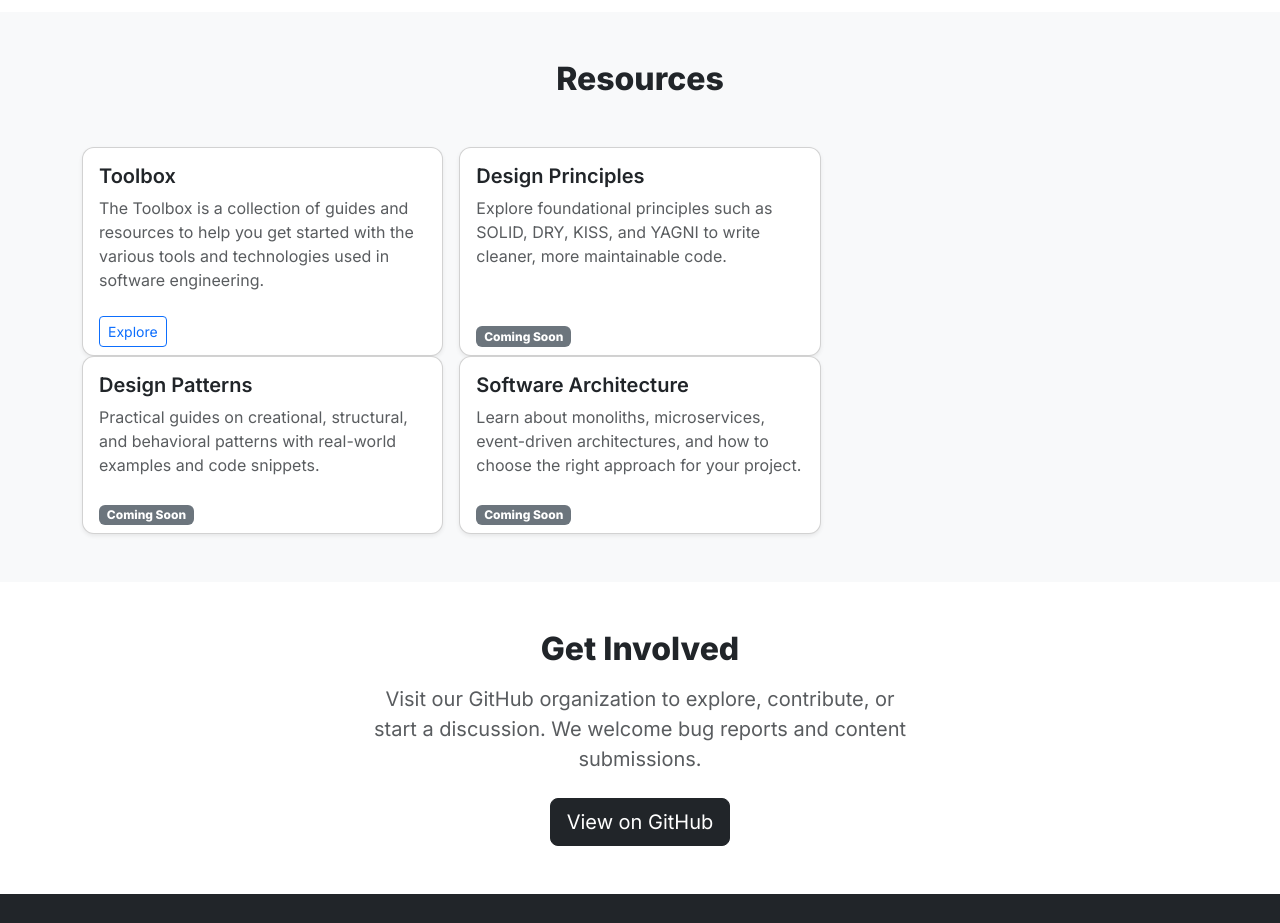
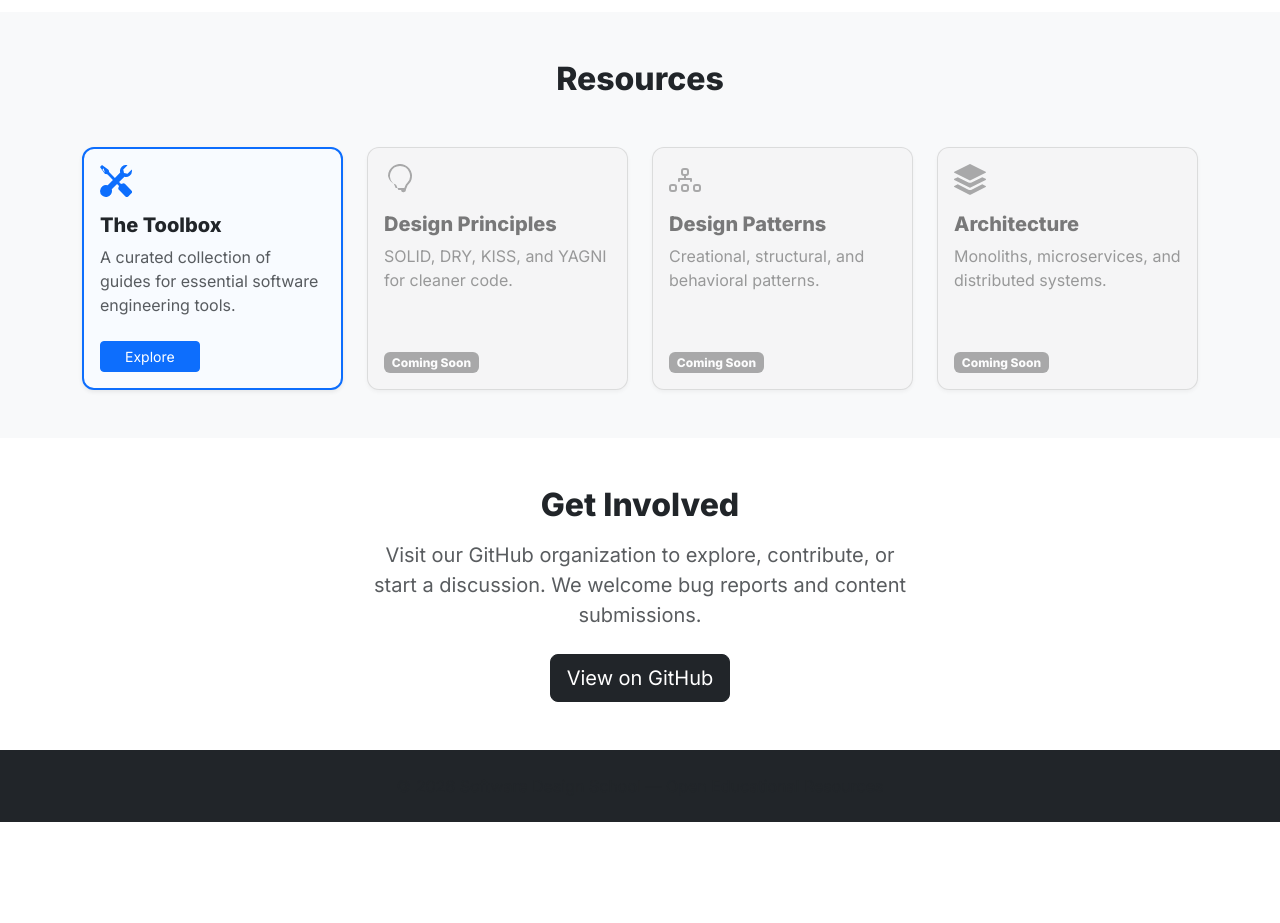
Before and after one commit to sds-edu/sds-edu.github.io, a website: page index.html in a window 1280 px wide. Shown: the part 780-1703 px from the top of the page. After the commit the page ends 1602 px from the top, so only its background shows below. Drawn offline with Linux system fonts and the light colour scheme.

Commit message:
feat: redesign resources

```diff
--- a/css/style.css
+++ b/css/style.css
@@ -20,9 +20,21 @@ html {
   overflow: hidden;
 }
 
-.card:hover {
-  transform: translateY(-4px);
-  box-shadow: 0 0.5rem 1.5rem rgba(0, 0, 0, 0.15) !important;
+.resource-card-available {
+  border: 2px solid #0d6efd;
+  background-color: #f8fbff;
+}
+
+.resource-card-available:hover {
+  transform: translateY(-5px);
+  box-shadow: 0 0.5rem 1.5rem rgba(13, 110, 253, 0.15) !important;
+}
+
+.resource-card-unavailable {
+  opacity: 0.6;
+  filter: grayscale(1);
+  background-color: #f4f4f4;
+  cursor: not-allowed;
 }
 
 .nav-link {
--- a/index.html
+++ b/index.html
@@ -69,67 +69,86 @@
   <section id="resources" class="py-5 bg-light">
     <div class="container">
       <h2 class="fw-bold text-center mb-5">Resources</h2>
-      <div class="row g-3">
+      <div class="row g-4 justify-content-center">
 
-        <div class="col-md-4">
-          <div class="card h-100 shadow-sm">
+        <!-- Toolbox (Available) -->
+        <div class="col-md-6 col-lg-3">
+          <a href="toolbox.html" class="text-decoration-none h-100 d-block">
+            <div class="card h-100 shadow-sm resource-card-available">
               <div class="card-body">
-              <h5 class="card-title fw-semibold">Toolbox</h5>
+                <div class="mb-3">
+                  <svg xmlns="http://www.w3.org/2000/svg" width="32" height="32" fill="currentColor" class="bi bi-tools text-primary" viewBox="0 0 16 16">
+                    <path d="M1 0 0 1l2.2 3.081a1 1 0 0 0 .815.419h.07a1 1 0 0 1 .708.293l2.675 2.675-2.617 2.654A3.003 3.003 0 0 0 0 13a3 3 0 1 0 5.878-.851l2.654-2.617.968.968-.305.914a1 1 0 0 0 .242 1.023l3.27 3.27a.997.997 0 0 0 1.414 0l1.586-1.586a.997.997 0 0 0 0-1.414l-3.27-3.27a1 1 0 0 0-1.023-.242L10.5 9.5l-.96-.96 2.68-2.643A3.005 3.005 0 0 0 16 3c0-.269-.035-.53-.102-.777l-2.14 2.141L12 4l-.364-1.757L13.777.102a3 3 0 0 0-3.675 3.68L7.459 6.458l-2.676-2.676a1 1 0 0 1-.293-.707v-.07a1 1 0 0 0-.419-.814L1 0Zm1.5 3.94c.074.121.155.237.243.347l-1.492-2.088.514-.514L2.5 3.94Z"/>
+                  </svg>
+                </div>
+                <h5 class="card-title fw-bold text-dark">The Toolbox</h5>
                 <p class="card-text text-muted">
-                The Toolbox is a collection of guides and resources to
-                help you get started with the various tools and
-                technologies used in software engineering.
+                  A curated collection of guides for essential software engineering tools.
                 </p>
               </div>
-            <div class="card-footer bg-transparent border-0">
-              <a href="toolbox.html" class="btn btn-outline-primary btn-sm">Explore</a>
+              <div class="card-footer bg-transparent border-0 pb-3">
+                <button class="btn btn-primary btn-sm px-4">Explore</button>
               </div>
             </div>
+          </a>
         </div>
 
-        <div class="col-md-4">
-          <div class="card h-100 shadow-sm">
+        <!-- Design Principles (Unavailable) -->
+        <div class="col-md-6 col-lg-3">
+          <div class="card h-100 shadow-sm resource-card-unavailable">
             <div class="card-body">
-              <h5 class="card-title fw-semibold">Design Principles</h5>
+              <div class="mb-3">
+                <svg xmlns="http://www.w3.org/2000/svg" width="32" height="32" fill="currentColor" class="bi bi-lightbulb text-secondary" viewBox="0 0 16 16">
+                  <path d="M2 6a6 6 0 1 1 10.174 4.31c-.203.196-.359.4-.453.619l-.762 1.769A.5.5 0 0 1 8.5 13h-1a.5.5 0 0 1-.46-.3l-.761-1.77a1.964 1.964 0 0 0-.453-.618A5.984 5.984 0 0 1 2 6zm6-5a5 5 0 0 0-3.479 8.592c.263.254.514.564.676.941L5.83 12h4.342l.632-1.467c.162-.377.413-.687.676-.941A5 5 0 0 0 8 1z"/>
+                </svg>
+              </div>
+              <h5 class="card-title fw-bold">Design Principles</h5>
               <p class="card-text text-muted">
-                Explore foundational principles such as SOLID, DRY, KISS, and
-                YAGNI to write cleaner, more maintainable code.
+                SOLID, DRY, KISS, and YAGNI for cleaner code.
               </p>
             </div>
-            <div class="card-footer bg-transparent border-0">
-              <span class="badge bg-secondary">Coming Soon</span>
-            </div>
-          </div>
-        </div>
-      </div>
-
-      <div class="row g-3">
-
-        <div class="col-md-4">
-          <div class="card h-100 shadow-sm">
-            <div class="card-body">
-              <h5 class="card-title fw-semibold">Design Patterns</h5>
-              <p class="card-text text-muted">
-                Practical guides on creational, structural, and behavioral
-                patterns with real-world examples and code snippets.
-              </p>
-            </div>
-            <div class="card-footer bg-transparent border-0">
+            <div class="card-footer bg-transparent border-0 pb-3">
               <span class="badge bg-secondary">Coming Soon</span>
             </div>
           </div>
         </div>
 
-        <div class="col-md-4">
-          <div class="card h-100 shadow-sm">
+        <!-- Design Patterns (Unavailable) -->
+        <div class="col-md-6 col-lg-3">
+          <div class="card h-100 shadow-sm resource-card-unavailable">
             <div class="card-body">
-              <h5 class="card-title fw-semibold">Software Architecture</h5>
+              <div class="mb-3">
+                <svg xmlns="http://www.w3.org/2000/svg" width="32" height="32" fill="currentColor" class="bi bi-diagram-3 text-secondary" viewBox="0 0 16 16">
+                  <path fill-rule="evenodd" d="M6 3.5A1.5 1.5 0 0 1 7.5 2h1A1.5 1.5 0 0 1 10 3.5v1A1.5 1.5 0 0 1 8.5 6v1H11a.5.5 0 0 1 .5.5v1a.5.5 0 0 1-1 0V8h-5v.5a.5.5 0 0 1-1 0v-1A.5.5 0 0 1 5 7h2.5V6A1.5 1.5 0 0 1 6 4.5v-1zM8.5 5a.5.5 0 0 0 .5-.5v-1a.5.5 0 0 0-.5-.5h-1a.5.5 0 0 0-.5.5v1a.5.5 0 0 0 .5.5h1zM0 11.5A1.5 1.5 0 0 1 1.5 10h1A1.5 1.5 0 0 1 4 11.5v1A1.5 1.5 0 0 1 2.5 14h-1A1.5 1.5 0 0 1 0 12.5v-1zm1.5-.5a.5.5 0 0 0-.5.5v1a.5.5 0 0 0 .5.5h1a.5.5 0 0 0 .5-.5v-1a.5.5 0 0 0-.5-.5h-1zm4.5.5A1.5 1.5 0 0 1 7.5 10h1a1.5 1.5 0 0 1 1.5 1.5v1A1.5 1.5 0 0 1 8.5 14h-1A1.5 1.5 0 0 1 6 12.5v-1zm1.5-.5a.5.5 0 0 0-.5.5v1a.5.5 0 0 0 .5.5h1a.5.5 0 0 0 .5-.5v-1a.5.5 0 0 0-.5-.5h-1zm4.5.5a1.5 1.5 0 0 1 1.5-1.5h1a1.5 1.5 0 0 1 1.5 1.5v1a1.5 1.5 0 0 1-1.5 1.5h-1a1.5 1.5 0 0 1-1.5-1.5v-1zm1.5-.5a.5.5 0 0 0-.5.5v1a.5.5 0 0 0 .5.5h1a.5.5 0 0 0 .5-.5v-1a.5.5 0 0 0-.5-.5h-1z"/>
+                </svg>
+              </div>
+              <h5 class="card-title fw-bold">Design Patterns</h5>
               <p class="card-text text-muted">
-                Learn about monoliths, microservices, event-driven architectures,
-                and how to choose the right approach for your project.
+                Creational, structural, and behavioral patterns.
               </p>
             </div>
-            <div class="card-footer bg-transparent border-0">
+            <div class="card-footer bg-transparent border-0 pb-3">
+              <span class="badge bg-secondary">Coming Soon</span>
+            </div>
+          </div>
+        </div>
+
+        <!-- Software Architecture (Unavailable) -->
+        <div class="col-md-6 col-lg-3">
+          <div class="card h-100 shadow-sm resource-card-unavailable">
+            <div class="card-body">
+              <div class="mb-3">
+                <svg xmlns="http://www.w3.org/2000/svg" width="32" height="32" fill="currentColor" class="bi bi-stack text-secondary" viewBox="0 0 16 16">
+                  <path d="m14.12 10.163 1.715.858c.22.11.22.424 0 .534L8.267 15.34a.598.598 0 0 1-.534 0L.165 11.555a.299.299 0 0 1 0-.534l1.716-.858 5.317 2.659c.505.252 1.1.252 1.604 0l5.317-2.66zM7.733.063a.598.598 0 0 1 .534 0l7.568 3.784a.3.3 0 0 1 0 .535L8.267 8.165a.598.598 0 0 1-.534 0L.165 4.382a.299.299 0 0 1 0-.535L7.733.063z"/>
+                  <path d="m14.12 6.576 1.715.858c.22.11.22.424 0 .534l-7.568 3.784a.598.598 0 0 1-.534 0L.165 7.968a.299.299 0 0 1 0-.534l1.716-.858 5.317 2.659c.505.252 1.1.252 1.604 0l5.317-2.659z"/>
+                </svg>
+              </div>
+              <h5 class="card-title fw-bold">Architecture</h5>
+              <p class="card-text text-muted">
+                Monoliths, microservices, and distributed systems.
+              </p>
+            </div>
+            <div class="card-footer bg-transparent border-0 pb-3">
               <span class="badge bg-secondary">Coming Soon</span>
             </div>
           </div>
```
Lines whose indentation alone changed are shown as unchanged.
